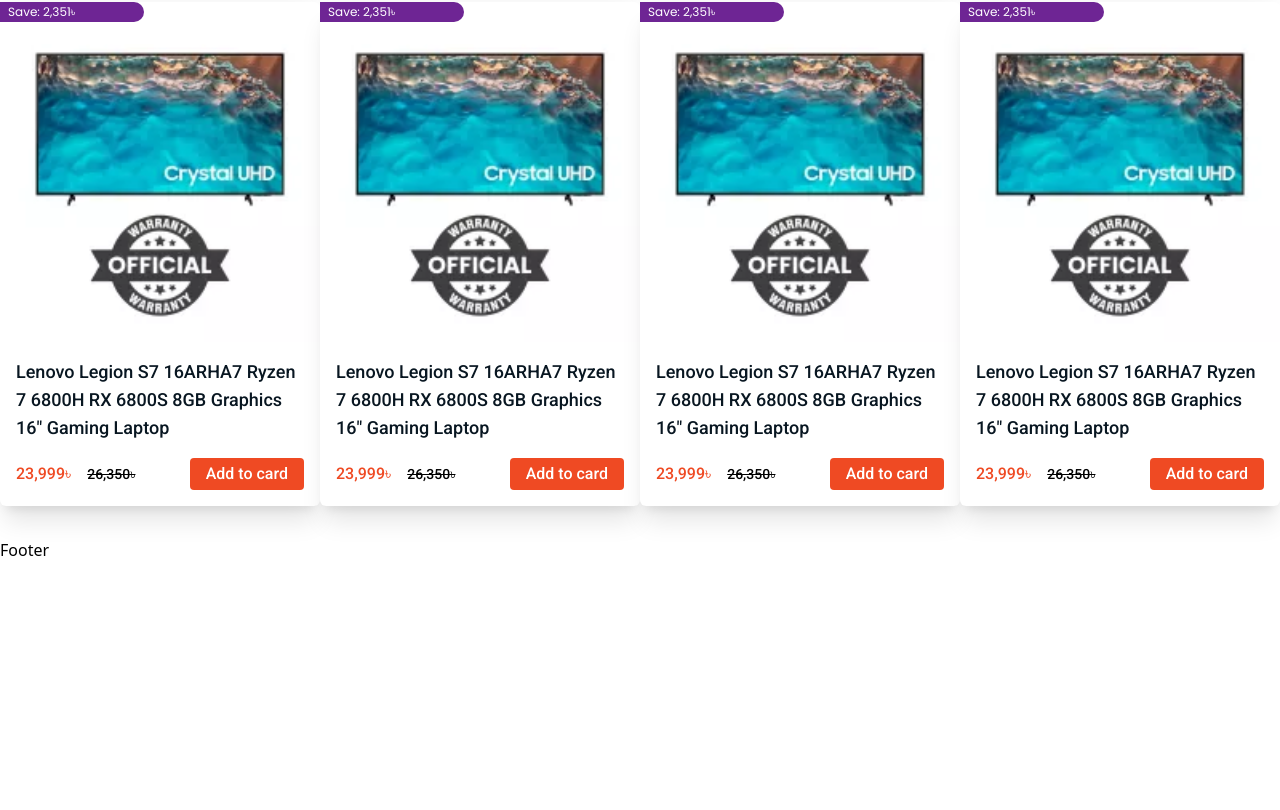
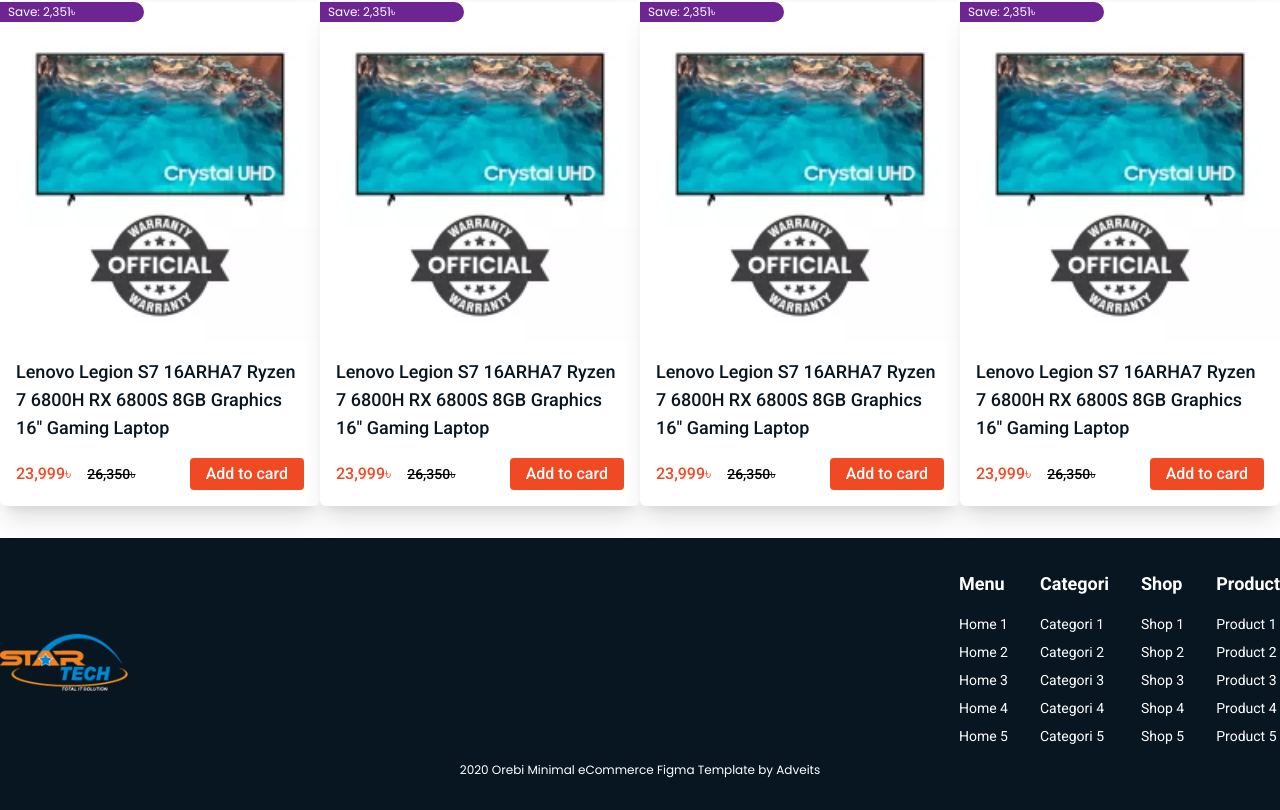
Before and after one commit to ABMshawonislam-dev/fullstack-2204, a React (Vite) app in the folder frontend/: page / in a window 1280 px wide. Shown: the part 1830-2640 px from the top of the page. Before the commit the page ends 2392 px from the top, so only its background shows below. Built offline with nearby package versions, Linux system fonts and the light colour scheme.

Commit message:
add footer

```diff
--- a/frontend/src/components/Footer.jsx
+++ b/frontend/src/components/Footer.jsx
@@ -1,13 +1,67 @@
 import React from 'react'
 import Container from './Container'
+import Flex from './Flex'
+import Image from './Image'
+import Logo from "../assets/logo.png"
 
 function Footer() {
   return (
-    <div>
+    <footer className='bg-primary py-8'>
       <Container>
-        Footer
+        <Flex className="justify-between">
+          <div className='w-32'>
+            <Image src={Logo} className="w-full mt-16"/>
+          </div>
+          <Flex className="gap-x-8">
+            <div>
+              <h1 className='font-roboto font-semibold text-lg text-white mb-4'>Menu</h1>
+              <ul>
+                <li className='font-roboto font-normal text-sm mb-2 text-white hover:text-orange duration-200'>Home 1</li>
+                <li className='font-roboto font-normal text-sm mb-2 text-white hover:text-orange duration-200'>Home 2</li>
+                <li className='font-roboto font-normal text-sm mb-2 text-white hover:text-orange duration-200'>Home 3</li>
+                <li className='font-roboto font-normal text-sm mb-2 text-white hover:text-orange duration-200'>Home 4</li>
+                <li className='font-roboto font-normal text-sm mb-2 text-white hover:text-orange duration-200'>Home 5</li>
+              </ul>
+            </div>
+            <div>
+              <h1 className='font-roboto font-semibold text-lg text-white mb-4'>Categori</h1>
+              <ul>
+                <li className='font-roboto font-normal text-sm mb-2 text-white hover:text-orange duration-200'>Categori 1</li>
+                <li className='font-roboto font-normal text-sm mb-2 text-white hover:text-orange duration-200'>Categori 2</li>
+                <li className='font-roboto font-normal text-sm mb-2 text-white hover:text-orange duration-200'>Categori 3</li>
+                <li className='font-roboto font-normal text-sm mb-2 text-white hover:text-orange duration-200'>Categori 4</li>
+                <li className='font-roboto font-normal text-sm mb-2 text-white hover:text-orange duration-200'>Categori 5</li>
+
+              </ul>
+            </div>
+            <div>
+              <h1 className='font-roboto font-semibold text-lg text-white mb-4'>Shop</h1>
+              <ul>
+                <li className='font-roboto font-normal text-sm mb-2 text-white hover:text-orange duration-200'>Shop 1</li>
+                <li className='font-roboto font-normal text-sm mb-2 text-white hover:text-orange duration-200'>Shop 2</li>
+                <li className='font-roboto font-normal text-sm mb-2 text-white hover:text-orange duration-200'>Shop 3</li>
+                <li className='font-roboto font-normal text-sm mb-2 text-white hover:text-orange duration-200'>Shop 4</li>
+                <li className='font-roboto font-normal text-sm mb-2 text-white hover:text-orange duration-200'>Shop 5</li>
+
+              </ul>
+            </div>
+            <div>
+              <h1 className='font-roboto font-semibold text-lg text-white mb-4'>Product</h1>
+              <ul>
+                <li className='font-roboto font-normal text-sm mb-2 text-white hover:text-orange duration-200'>Product 1 </li>
+                <li className='font-roboto font-normal text-sm mb-2 text-white hover:text-orange duration-200'>Product 2 </li>
+                <li className='font-roboto font-normal text-sm mb-2 text-white hover:text-orange duration-200'>Product 3 </li>
+                <li className='font-roboto font-normal text-sm mb-2 text-white hover:text-orange duration-200'>Product 4 </li>
+                <li className='font-roboto font-normal text-sm mb-2 text-white hover:text-orange duration-200'>Product 5 </li>
+
+              </ul>
+            </div>
+
+          </Flex>
+        </Flex>
+        <p className='font-pop font-normal text-xs text-center text-white mt-2'>2020 Orebi Minimal eCommerce Figma Template by Adveits</p>
       </Container>
-    </div>
+    </footer>
   )
 }
 
```
